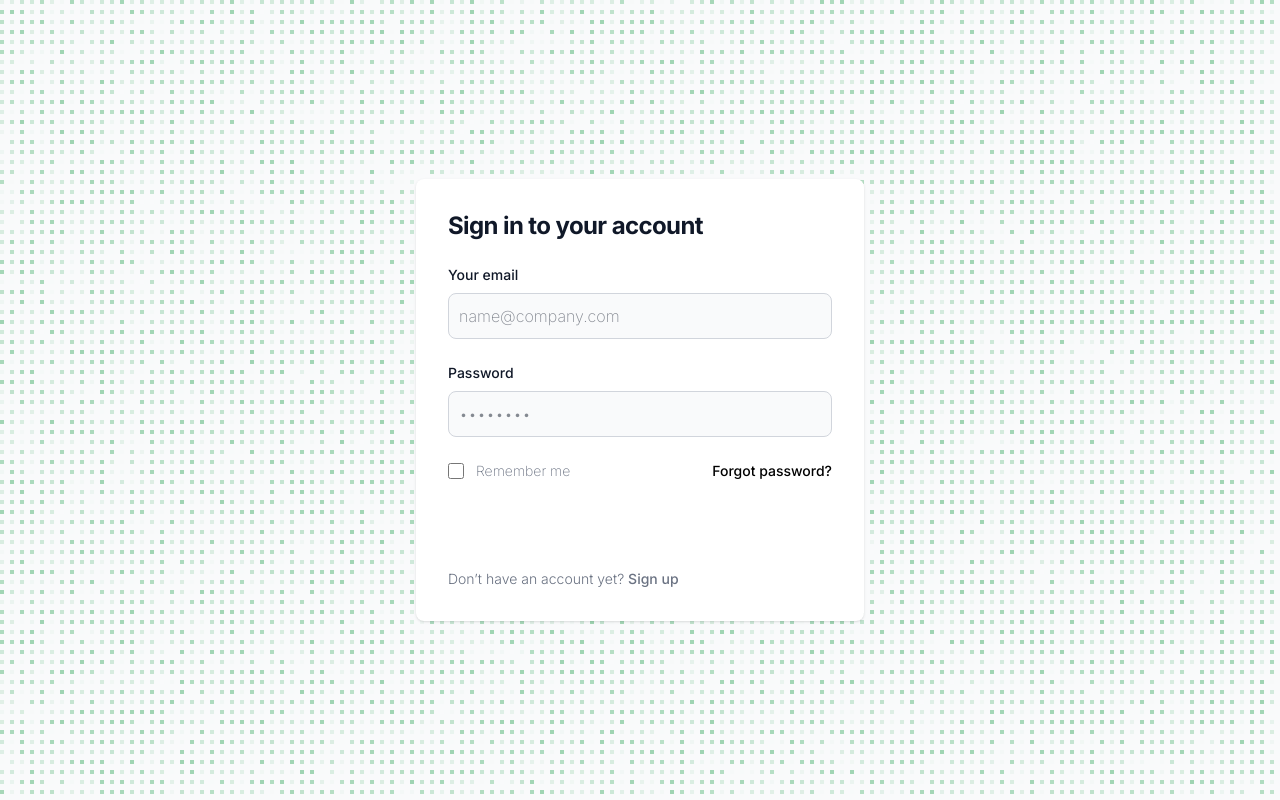
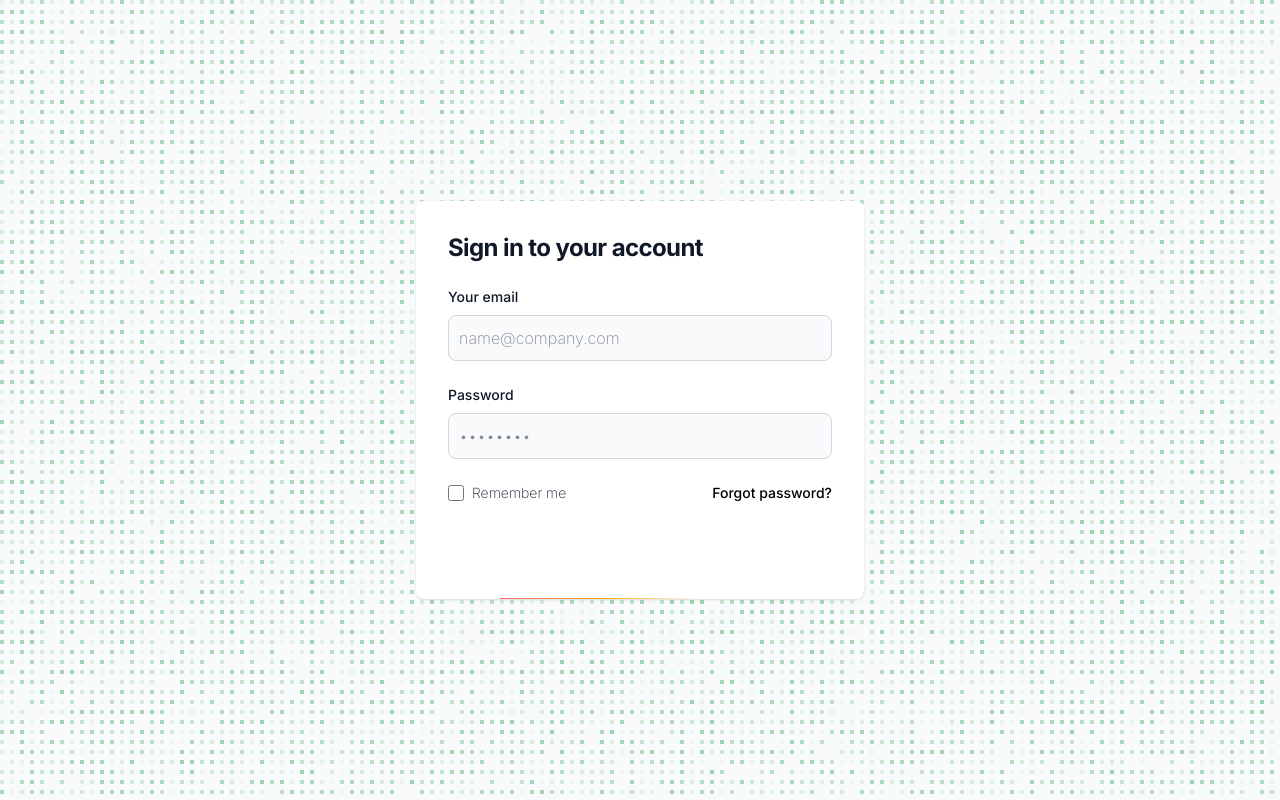
Before and after one commit to meetsuthar27/DigiVote, a React (Vite) app: page / in a window 1280 px wide. Built offline with nearby package versions, Linux system fonts and the light colour scheme.

Commit message:
Added A BorderBeam To LoginPge

```diff
--- a/package.json
+++ b/package.json
@@ -12,6 +12,7 @@
   "dependencies": {
     "@tailwindcss/vite": "^4.0.7",
     "classnames": "^2.5.1",
+    "framer-motion": "^12.4.7",
     "react": "^19.0.0",
     "react-dom": "^19.0.0",
     "tailwindcss": "^4.0.7"
--- /dev/null
+++ b/src/Components/BorderBeam.jsx
@@ -0,0 +1,46 @@
+"use client";
+
+import { motion } from "framer-motion";
+
+const BorderBeam = ({
+  className,
+  size = 50,
+  delay = 0,
+  duration = 150,
+  colorFrom = "#ffaa40",
+  colorTo = "#9c40ff",
+  transition,
+  style,
+  reverse = false,
+  initialOffset = 0,
+}) => {
+  return (
+    <div className="pointer-events-none absolute inset-0 rounded-[inherit] border border-transparent [mask-clip:padding-box,border-box] [mask-composite:intersect] [mask-image:linear-gradient(transparent,transparent),linear-gradient(#000,#000)]">
+      <motion.div
+        className={`absolute aspect-square bg-gradient-to-l from-[var(--color-from)] via-[var(--color-to)] to-transparent ${className}`}
+        style={{
+          width: size,
+          offsetPath: `rect(0 auto auto 0 round ${size}px)`,
+          "--color-from": colorFrom,
+          "--color-to": colorTo,
+          ...style,
+        }}
+        initial={{ offsetDistance: `${initialOffset}%` }}
+        animate={{
+          offsetDistance: reverse
+            ? [`${100 - initialOffset}%`, `${-initialOffset}%`]
+            : [`${initialOffset}%`, `${100 + initialOffset}%`],
+        }}
+        transition={{
+          repeat: Infinity,
+          ease: "linear",
+          duration,
+          delay: -delay,
+          ...transition,
+        }}
+      />
+    </div>
+  );
+};
+
+export default BorderBeam;
--- a/src/pages/LoginPage.jsx
+++ b/src/pages/LoginPage.jsx
@@ -1,21 +1,22 @@
 import React from "react";
 import FlickeringGrid from "../components/FlickeringGrid";
+import BorderBeam from "../components/BorderBeam"; // Import the BorderBeam component
 
 function LoginPage() {
   return (
-    <div className="relative h-screen w-full bg-gray-50 interfont dark:bg-gray-900 overflow-hidden w-full h-full">
+    <div className="relative h-screen w-full bg-gray-50 interfont dark:bg-gray-900 overflow-hidden">
       <FlickeringGrid
         className="absolute inset-0 z-0 size-full"
         squareSize={4}
         gridGap={6}
-        //color="#6B7280"
-        //color="#F3CA40"
         color="#44AF69"
         maxOpacity={0.5}
         flickerChance={0.2}
       />
       <div className="relative z-10 flex flex-col items-center justify-center px-6 py-8 mx-auto md:h-screen lg:py-0">
-        <div className="w-full bg-white rounded-lg shadow dark:border md:mt-0 sm:max-w-md xl:p-0 dark:bg-gray-800 dark:border-gray-700">
+        <div className="relative w-full bg-white rounded-lg shadow dark:border md:mt-0 sm:max-w-md xl:p-0 dark:bg-gray-800 dark:border-gray-700">
+          {/* Apply BorderBeam to the login container */}
+          <BorderBeam size={200} duration={10} colorFrom="#ff6b6b" colorTo="#ffa502" />
           <div className="p-6 space-y-4 md:space-y-6 sm:p-8">
             <h1 className="text-xl font-bold leading-tight tracking-tight text-gray-900 md:text-2xl dark:text-white">
               Sign in to your account
@@ -47,39 +48,30 @@ function LoginPage() {
                   required
                 />
               </div>
+
+              {/* ✅ Remember Me & Forgot Password */}
               <div className="flex items-center justify-between">
-                <div className="flex items-start">
-                  <div className="flex items-center h-5">
-                    <input
-                      id="remember"
-                      aria-describedby="remember"
-                      type="checkbox"
-                      className="w-4 h-4 border border-gray-300 rounded bg-gray-50 focus:ring-3 focus:ring-primary-300 dark:bg-gray-700 dark:border-gray-600 dark:focus:ring-primary-600 dark:ring-offset-gray-800"
-                      required
-                    />
-                  </div>
-                  <div className="ml-3 text-sm">
-                    <label htmlFor="remember" className="text-gray-500 dark:text-gray-300">
-                      Remember me
-                    </label>
-                  </div>
+                <div className="flex items-center">
+                  <input
+                    type="checkbox"
+                    id="remember"
+                    className="w-4 h-4 text-blue-600 bg-gray-100 border-gray-300 rounded focus:ring-blue-500"
+                  />
+                  <label htmlFor="remember" className="ml-2 text-sm text-gray-900 dark:text-gray-300">
+                    Remember me
+                  </label>
                 </div>
                 <a href="#" className="text-sm font-medium text-primary-600 hover:underline dark:text-primary-500">
                   Forgot password?
                 </a>
               </div>
+
               <button
                 type="submit"
                 className="w-full text-white bg-primary-600 hover:bg-primary-700 focus:ring-4 focus:outline-none focus:ring-primary-300 font-medium rounded-lg text-sm px-5 py-2.5 text-center dark:bg-primary-600 dark:hover:bg-primary-700 dark:focus:ring-primary-800"
               >
                 Sign in
               </button>
-              <p className="text-sm font-light text-gray-500 dark:text-gray-400">
-                Don’t have an account yet? {" "}
-                <a href="#" className="font-medium text-primary-600 hover:underline dark:text-primary-500">
-                  Sign up
-                </a>
-              </p>
             </form>
           </div>
         </div>
```
Also changed, not shown: 1 other file (tests, documents, lock files or other folders).
